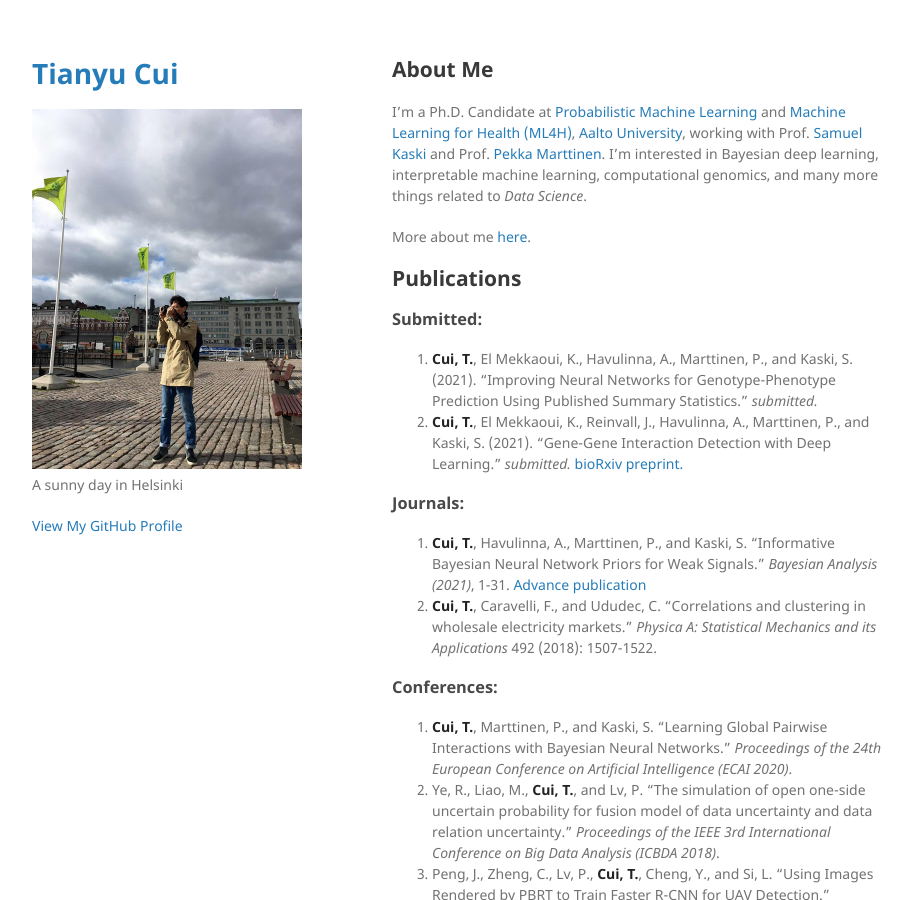
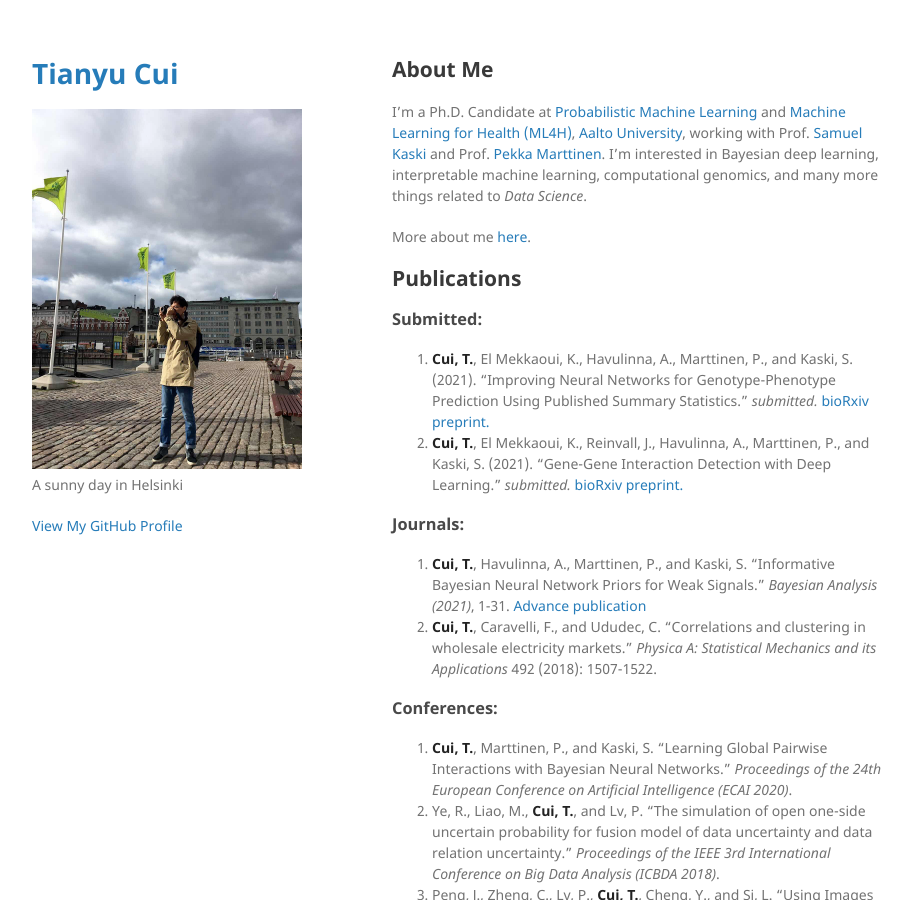
Before and after one commit to tycui/tycui.github.io, a Jekyll site: the page built from index.md, in a window 1280 px wide and 900 px high. Shown: the whole window, without its empty margins (178-1090 px from the left). Built offline with Jekyll 4.4.1, drawn with Linux system fonts in a browser that asks for light colours; our own code applies the rules of GitHub Pages for plain Markdown files.

Commit message:
Update index.md

```diff
--- a/index.md
+++ b/index.md
@@ -10,7 +10,7 @@ More about me [here](./more_about_me.html).
 ## Publications
 
 ### Submitted:
-1. **Cui, T.**, El Mekkaoui, K., Havulinna, A., Marttinen, P., and Kaski, S. (2021). "Improving Neural Networks for Genotype-Phenotype Prediction Using Published Summary Statistics." _submitted._
+1. **Cui, T.**, El Mekkaoui, K., Havulinna, A., Marttinen, P., and Kaski, S. (2021). "Improving Neural Networks for Genotype-Phenotype Prediction Using Published Summary Statistics." _submitted._ [bioRxiv preprint.](https://www.biorxiv.org/content/10.1101/2021.11.09.467937v1)
 2. **Cui, T.**, El Mekkaoui, K., Reinvall, J., Havulinna, A., Marttinen, P., and Kaski, S. (2021). "Gene-Gene Interaction Detection with Deep Learning." _submitted._ [bioRxiv preprint.](https://www.biorxiv.org/content/10.1101/2021.03.12.435063v1)
 
 ### Journals:
```
